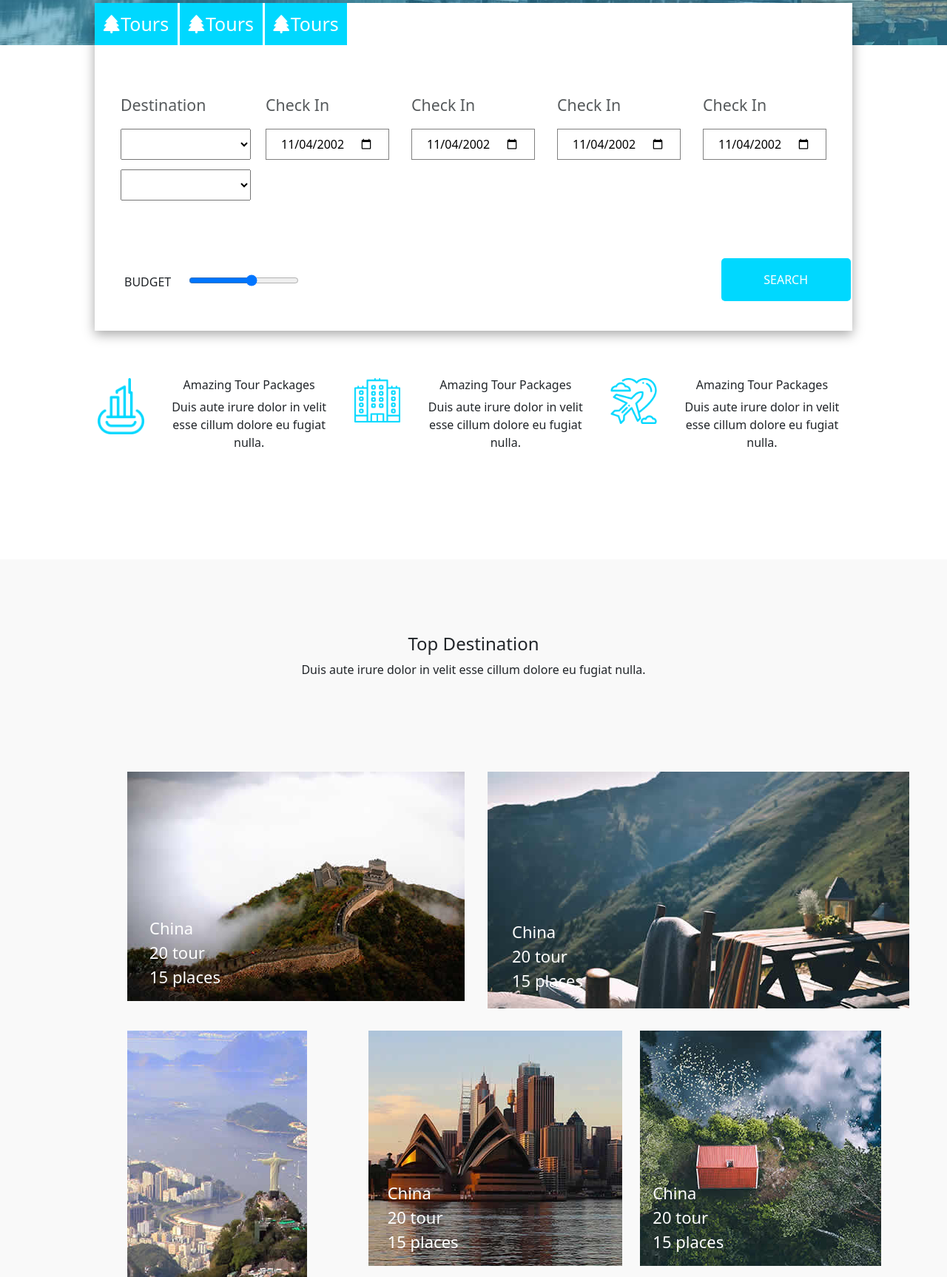
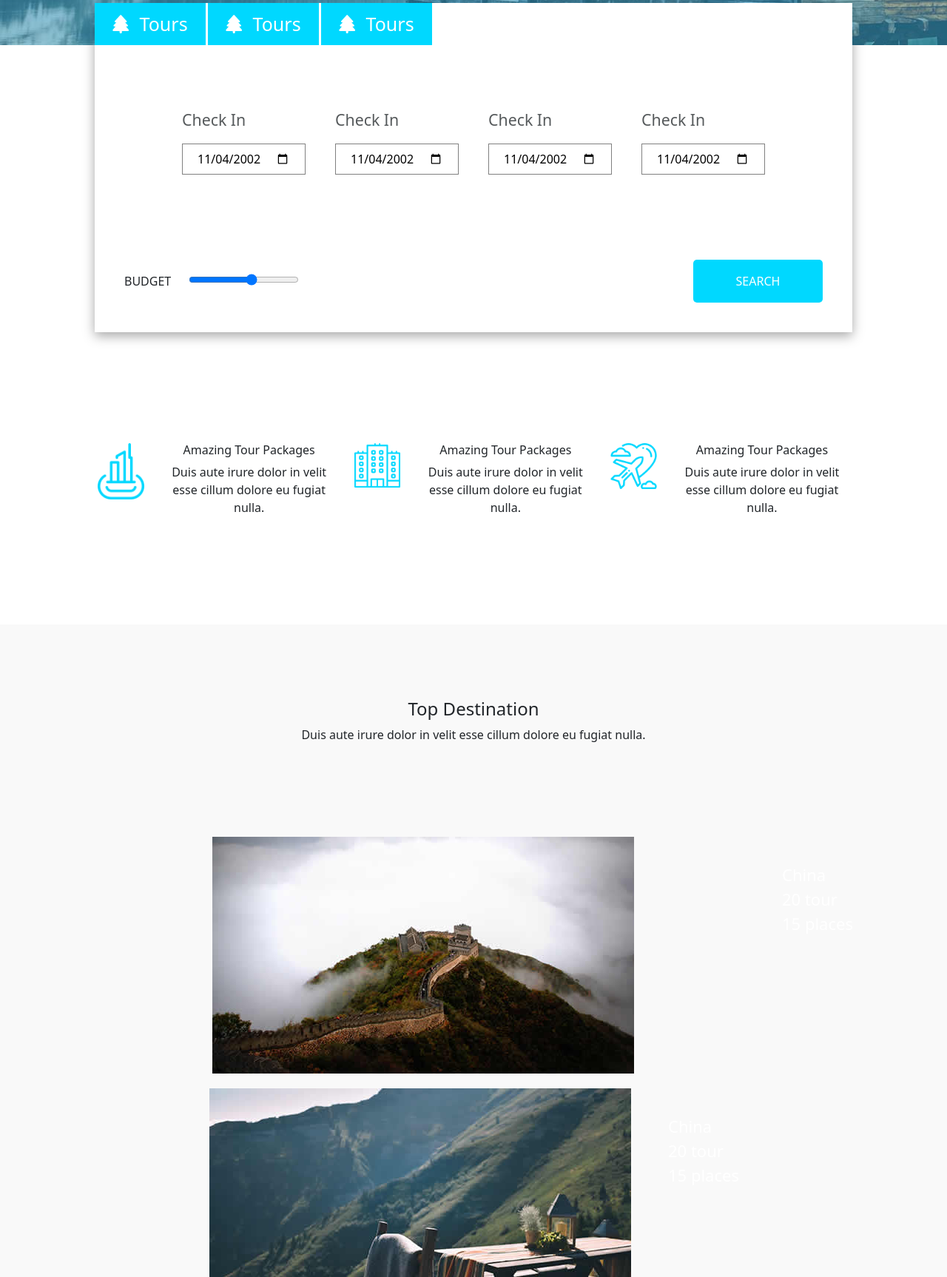
Before and after one commit to ankit8394/tour_web, a plain HTML site: page index.html in a window 1280 px wide. Shown: the part 739-2465 px from the top of the page at 74% size. Drawn offline with nearby package versions, Linux system fonts and the light colour scheme.

Commit message:
2nd part after main screen responive done

```diff
--- a/index.css
+++ b/index.css
@@ -37,7 +37,6 @@
 }
 .btn1
 {
-    z-index: 1000;
     color: #fff;
     border: none;
     border-radius: 6px;
@@ -64,7 +63,7 @@
     background: rgba(59, 182, 231, 0.5);
     height: 100vh;
     background-size: cover;
-    position: relative;
+    z-index: 9;
 }
 .menu li a
 {
@@ -91,7 +90,7 @@
     border: none;
     border-radius: 5px;
     padding: 16px;
-    width: 15%;
+    width: 150px;
     margin-left: 40px;
 }
 #flow
@@ -100,8 +99,8 @@
     margin-top: -57.5px;
     background-color: #fff;
     width: 80%;
-    position: absolute;
     left: 10%;
+    z-index: 1000;
 }
 .btn-mob
 {
@@ -119,6 +118,7 @@
     display: flex;
     padding: 0px;
     gap: 3px;
+    background-color: #fff;
 }
 .icons-1
 {
@@ -176,26 +176,18 @@
     transform: rotate(360deg);
     transition: 1s;
 }
-#select-abc
-{
-    width: 90%;
-    height: 35px;
-    padding: 20px;
-}
-#select-abc2
-{
-    width: 90%;
-    height: 35px;
-    padding: 20px;
-    margin-top: 10px;
-}
 #chechin-box{
     display: flex;
     padding: 35px;
 }
+#hhhh{
+    padding: 20px;
+}
 #b222{
     display: flex;
-    gap: 30px;
+    justify-content: center;
+    align-items: center;
+    flex-wrap: wrap;
 }
 #Destination
 {
@@ -218,6 +210,9 @@
 #ggg
 {
     margin-top: 20px;
+    display: flex;
+    justify-content: space-between;
+    align-items: center;
 }
 #range
 {
@@ -241,7 +236,7 @@
 #space
 {
     text-align: center;
-    margin-top: 400px;
+    margin-top: 100px;
     padding: 50px;
     margin-bottom: 80px;
 }
@@ -250,8 +245,7 @@
     background-color: #F9F9F9;
 }
 #picture img{
-    transition: -webkit-transform .1s ease;
-    transition: transform .1s ease;
+
 }
 #zzz
 {
@@ -261,6 +255,9 @@
 #picture
 {
     padding-bottom: 20px;
+    display: flex;
+    justify-content: space-between;
+    flex-wrap: wrap;
 }
 .para-1
 {
@@ -321,6 +318,9 @@
     overflow:hidden;
     transition: transform 5s ease; /* Smooth slow transition */
     transform: scale(1);
+    display: flex;
+    justify-content: center;
+    align-items: center;
 }
 .hov:hover img{
     transform: scale(1.2);
@@ -989,3 +989,25 @@
         color: #FFF;
     }
 }
+
+@media only screen and (max-width:977px) {
+    .menu li
+    {
+        display: inline-block;
+        color: #fff;
+        margin-right: 10px;
+        margin-left: 0px;
+        font-weight: 500;
+    }
+    .menu{
+        padding-left: 0px;
+    }
+    #b222 {
+        display: flex;
+        gap: 10px;
+    }
+    #para
+    {
+        margin-top: 80px;
+    }
+}
--- a/index.html
+++ b/index.html
@@ -28,7 +28,6 @@
                             </div>
                         </div>
                         <div class="col-md-8">
-                            <div>
                                 <ul class="menu">
                                     <li><a href="#" id="active">HOME</a></li>
                                     <li><a href="#">DESTINATION</a></li>
@@ -37,7 +36,6 @@
                                     <li><a href="#">BLOG</a></li>
                                     <li><a href="#">SUBSCRIPTION</a></li>
                                 </ul>
-                            </div>
                         </div>
                         <div class="col-md-2" id="bn">
                                 <button class="btn1">Book Now</button>
@@ -73,7 +71,7 @@
             <!----start flow nav here(2nd part)---->
         <div class="container"  id="flow">
             <div class="row">
-                <div class="col-md-4" id="main-p">
+                <div class="col-md-12" id="main-p">
                     <div class="icons-1">
                         <i id="tree-icons" class="fa-solid fa-tree"></i><a> Tours</a >
                     </div>
@@ -84,35 +82,23 @@
                         <i id="tree-icons" class="fa-solid fa-tree"></i><a> Tours</a >
                     </div>
                 </div>
-                <div class="col-md-8"></div>
             </div>
             <div class="row" id="Destination">
                 <div class="col-md-12" id="chechin-box">
-                <div class="col" id="first">
-                        <p id="dest">Destination</p>
-                        <select name="country" id="select-abc">
-                            <option value="">country1</option>
-                            <option value="">country2</option>
-                        </select>
-                        <select id="select-abc2">
-                            <option value="ejgsjg">country1</option>
-                            <option value="">country2</option>
-                        </select>
-                </div>
                 <div class="col" id="b222">
                 <div id="hhhh">
                     <p id="dest">Check In</p>
                     <input type="date" class="date" name="trip-start" value="2002-11-04" min="2018-01-01" max="2018-12-31"/>
                 </div>
-                <div>
+                <div id="hhhh">
                     <p id="dest">Check In</p>
                     <input type="date" class="date" name="trip-start" value="2002-11-04" min="2018-01-01" max="2018-12-31"/>
                 </div>
-                <div>
+                <div id="hhhh">
                     <p id="dest">Check In</p>
                     <input type="date" class="date" name="trip-start" value="2002-11-04" min="2018-01-01" max="2018-12-31"/>
                 </div>
-                <div>
+                <div id="hhhh">
                     <p id="dest">Check In</p>
                     <input type="date" class="date" name="trip-start" value="2002-11-04" min="2018-01-01" max="2018-12-31"/>
                 </div>
@@ -122,13 +108,11 @@
             <div class="row">
                 <div class="col-md-12" id="budget">
                     <div class="row">
-                        <div class="col-md-10">
-                            <div  id="ggg">
+                        <div class="col-md-12"   id="ggg">
+                            <div>
                                 <label for="budget">BUDGET</label>
                                 <input type="range" name="" id="range">
                             </div>
-                        </div>
-                        <div class="col-md-2">
                             <div>
                                 <button class="btn-search">SEARCH</button>
                             </div>
@@ -191,42 +175,29 @@
                     </div>
                 </div>
                 <div class="row" id="picture">
-                    <div class="col-md-6">
+                    <div class="col-md-12">
                         <div class="hov">
                             <img src="assets/g1-web3.jpg" class="dest-img-1" alt="Image here">
                             <p class="para-1">China <br> 20 tour <br> 15 places </p>
                         </div>
-                    </div>
-                    <div class="col-md-6">
                         <div class="hov">
                             <img src="assets/g2-web3.jpg" class="dest-img-2" alt="Image here">
                             <p class="para-2">China <br> 20 tour <br> 15 places </p>
                         </div>
-                    </div>
-                </div>
-                <div class="row">
-                    <div class="col-md-4">
                         <div class="hov">
                             <img src="assets/g3-web3.jpg" class="dest-img-3" alt="Image here">
                             <p class="para-3">China <br> 20 tour <br> 15 places </p>
                         </div>
-                    </div>
-                    <div class="col-md-4">
                         <div class="hov">
                             <img src="assets/g4-web3.jpg" class="dest-img-4" alt="Image here">
                             <p class="para-4">China <br> 20 tour <br> 15 places </p>
                         </div>
                         <div class="hov">
-                            <img src="assets/g6-web3.jpg" class="dest-img-6" alt="Image here">
-                            <p class="para-6">China <br> 20 tour <br> 15 places </p>
-                        </div>
-                    </div>
-                    <div class="col-md-4">
-                        <div class="hov">
                             <img src="assets/g5-web3.jpg" class="dest-img-5" alt="Image here">
                             <p class="para-5">China <br> 20 tour <br> 15 places </p>
                         </div>
                     </div>
+
                 </div>
             </div>
         </div>
```
